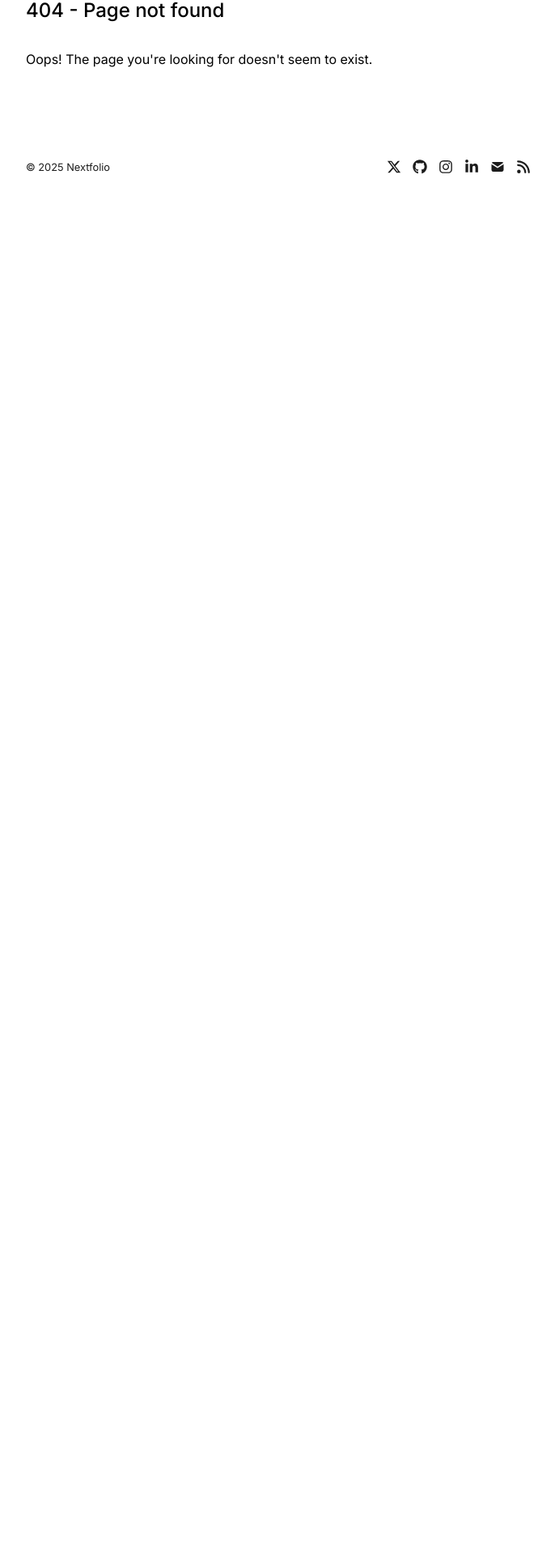
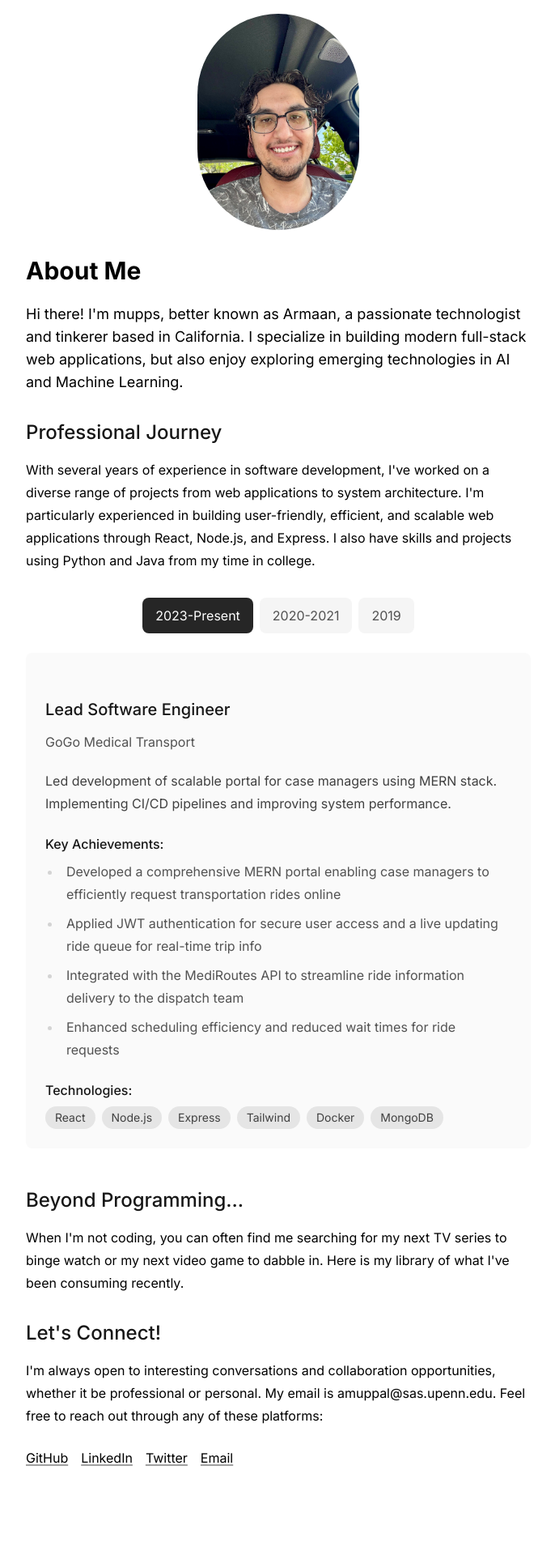
Before and after one commit to mupps/personal-website, a Next.js app: page /about in a window 1280 px wide. Before the commit this address had no page. Shown: the part 199-2119 px from the top of the page at 81% size, without its empty margins (296-982 px from the left). Before the commit the page ends 800 px from the top, so only its background shows below. Built offline with nearby package versions, Linux system fonts and the light colour scheme.

Commit message:
First Commit of personal website

```diff
--- /dev/null
+++ b/app/about/page.tsx
@@ -0,0 +1,141 @@
+"use client";
+import Image from "next/image";
+import { socialLinks, metaData } from "../lib/config";
+import React, { useState } from "react";
+import { workExperiences } from "./work-data";
+
+
+export default function AboutPage() {
+  const [selectedJob, setSelectedJob] = useState(0);
+  return (
+    <section className="max-w-3xl mx-auto">
+      <div className="mb-12">
+        <Image
+          src="/profile.png"
+          alt="Profile photo"
+          className="rounded-full bg-gray-100 block mt-5 mb-8 mx-auto grayscale-0"
+          unoptimized
+          width={200}
+          height={200}
+          priority
+        />
+        <h1 className="text-3xl font-bold mb-4">About Me</h1>
+        <div className="prose prose-neutral dark:prose-invert max-w-none">
+          <p className="text-lg mb-6">
+            Hi there! I'm {metaData.name}, better known as Armaan, a passionate technologist and tinkerer based in California.
+            I specialize in building modern full-stack web applications, but also enjoy exploring emerging technologies in AI and Machine Learning.
+          </p>
+
+          <h2 className="text-2xl font-semibold mt-8 mb-4">Professional Journey</h2>
+          <p className="mb-6">
+            With several years of experience in software development, I've worked on a diverse range of projects
+            from web applications to system architecture. I'm particularly experienced in building user-friendly,
+            efficient, and scalable web applications through React, Node.js, and Express. I also have skills and projects using Python and Java
+            from my time in college.
+          </p>
+
+          {/* Work Experience Section */}
+          <div className="mt-8 mb-12">
+            {/* Experience Tabs */}
+            <div className="flex justify-center gap-2 mb-6">
+              {workExperiences.map((exp, index) => (
+                <button
+                  key={index}
+                  onClick={() => setSelectedJob(index)}
+                  className={`px-4 py-2 rounded-lg transition-all duration-200 ${
+                    selectedJob === index
+                      ? 'bg-neutral-800 text-white dark:bg-white dark:text-neutral-800'
+                      : 'bg-neutral-100 text-neutral-600 hover:bg-neutral-200 dark:bg-neutral-800 dark:text-neutral-300'
+                  }`}
+                >
+                  {exp.period}
+                </button>
+              ))}
+            </div>
+
+            {/* Experience Details */}
+            <div className="bg-neutral-50 dark:bg-neutral-800/50 rounded-lg p-6 transition-all duration-300">
+              <div className="mb-4">
+                <h3 className="text-xl font-semibold">{workExperiences[selectedJob].title}</h3>
+                <p className="text-neutral-600 dark:text-neutral-400">{workExperiences[selectedJob].company}</p>
+              </div>
+
+              <p className="text-neutral-700 dark:text-neutral-300 mb-6">
+                {workExperiences[selectedJob].description}
+              </p>
+
+              <div className="mb-6">
+                <h4 className="font-semibold mb-2">Key Achievements:</h4>
+                <ul className="list-disc pl-5 space-y-1 text-neutral-600 dark:text-neutral-400">
+                  {workExperiences[selectedJob].achievements.map((achievement, index) => (
+                    <li key={index}>{achievement}</li>
+                  ))}
+                </ul>
+              </div>
+
+              <div>
+                <h4 className="font-semibold mb-2">Technologies:</h4>
+                <div className="flex flex-wrap gap-2">
+                  {workExperiences[selectedJob].technologies.map((tech, index) => (
+                    <span
+                      key={index}
+                      className="px-3 py-1 bg-neutral-200 dark:bg-neutral-700 rounded-full text-sm text-neutral-700 dark:text-neutral-300"
+                    >
+                      {tech}
+                    </span>
+                  ))}
+                </div>
+              </div>
+            </div>
+          </div>
+
+          <h2 className="text-2xl font-semibold mt-8 mb-4">Beyond Programming...</h2>
+          <p className="mb-6">
+            When I'm not coding, you can often find me searching for my next TV series to binge watch or my next video game to dabble in.
+            Here is my library of what I've been consuming recently.
+          </p>
+
+          <h2 className="text-2xl font-semibold mt-8 mb-4">Let's Connect!</h2>
+          <p className="mb-6">
+            I'm always open to interesting conversations and collaboration opportunities,
+            whether it be professional or personal. My email is {socialLinks.email.slice(7)}.
+            Feel free to reach out through any of these platforms:
+          </p>
+
+          <div className="flex gap-4 mt-6">
+            <a
+              href={socialLinks.github}
+              target="_blank"
+              rel="noopener noreferrer"
+              className="text-neutral-600 dark:text-neutral-400 hover:text-neutral-800 dark:hover:text-neutral-200"
+            >
+              GitHub
+            </a>
+            <a
+              href={socialLinks.linkedin}
+              target="_blank"
+              rel="noopener noreferrer"
+              className="text-neutral-600 dark:text-neutral-400 hover:text-neutral-800 dark:hover:text-neutral-200"
+            >
+              LinkedIn
+            </a>
+            <a
+              href={socialLinks.twitter}
+              target="_blank"
+              rel="noopener noreferrer"
+              className="text-neutral-600 dark:text-neutral-400 hover:text-neutral-800 dark:hover:text-neutral-200"
+            >
+              Twitter
+            </a>
+            <a
+              href={socialLinks.email}
+              className="text-neutral-600 dark:text-neutral-400 hover:text-neutral-800 dark:hover:text-neutral-200"
+            >
+              Email
+            </a>
+          </div>
+        </div>
+      </div>
+    </section>
+  );
+}
--- /dev/null
+++ b/app/about/work-data.tsx
@@ -0,0 +1,48 @@
+export interface WorkExperience {
+  title: string;
+  company: string;
+  period: string;
+  description: string;
+  achievements: string[];
+  technologies: string[];
+}
+
+export const workExperiences: WorkExperience[] = [
+  {
+    title: "Lead Software Engineer",
+    company: "GoGo Medical Transport",
+    period: "2023-Present",
+    description: "Led development of scalable portal for case managers using MERN stack. Implementing CI/CD pipelines and improving system performance.",
+    achievements: [
+      "Developed a comprehensive MERN portal enabling case managers to efficiently request transportation rides online",
+      "Applied JWT authentication for secure user access and a live updating ride queue for real-time trip info",
+      "Integrated with the MediRoutes API to streamline ride information delivery to the dispatch team",
+      "Enhanced scheduling efficiency and reduced wait times for ride requests"
+    ],
+    technologies: ["React", "Node.js", "Express", "Tailwind", "Docker", "MongoDB"]
+  },
+  {
+    title: "Software Engineer Intern",
+    company: "arr[DUDE]",
+    period: "2020-2021",
+    description: "Developed and maintained multiple client-facing applications. Worked closely with design team to implement responsive UI/UX solutions.",
+    achievements: [
+      "Collaborated with a dynamic team to develop a political-themed binary puzzle game, enhancing user engagement",
+      "Designed and implemented a secure login system using JWT authentication with e-mail signup",
+      "Deployed web services on AWS EC2 and Route53, ensuring high availability and scalability of the application"
+    ],
+    technologies: ["React", "Express", "MongoDB", "Angular", "AWS"]
+  },
+  {
+    title: "Computer Science Research Assistant",
+    company: "University of Pennsylvania",
+    period: "2019",
+    description: "Worked with Prof. Steve Zdancewic on the Verified LLVM (Vellvm) project to advance program reasoning techniques within the project.",
+    achievements: [
+      "Collaborated with team of PHD and Masters students weekly to discuss project progress and challenges",
+      "Designed and implemented OCaml test cases to validate LLVM intermediate representations and transformations",
+      "Enhanced framework reliability, strengthening program analysis tools within Penn Engineering"
+    ],
+    technologies: ["OCaml", "Git", "CLI", "Linux/Unix", "Emacs"]
+  }
+];
--- a/app/components/caption.tsx
+++ b/app/components/caption.tsx
@@ -1,5 +1,6 @@
 import Balancer from "react-wrap-balancer";
 import type { ReactNode } from "react";
+import React from "react";
 
 export function CaptionComponent({ children }: { children: ReactNode }) {
   return (
--- a/app/components/footer.tsx
+++ b/app/components/footer.tsx
@@ -9,7 +9,7 @@ import {
   FaLinkedinIn,
 } from "react-icons/fa6";
 import { TbMailFilled } from "react-icons/tb";
-import { metaData, socialLinks } from "app/lib/config";
+import { metaData, socialLinks } from "../lib/config";
 
 const YEAR = new Date().getFullYear();
 
@@ -26,12 +26,11 @@ function SocialLinks() {
     <div className="flex text-lg gap-3.5 float-right transition-opacity duration-300 hover:opacity-90">
       <SocialLink href={socialLinks.twitter} icon={FaXTwitter} />
       <SocialLink href={socialLinks.github} icon={FaGithub} />
-      <SocialLink href={socialLinks.instagram} icon={FaInstagram} />
       <SocialLink href={socialLinks.linkedin} icon={FaLinkedinIn} />
       <SocialLink href={socialLinks.email} icon={TbMailFilled} />
-      <a href="/rss.xml" target="_self">
+      {/* <a href="/rss.xml" target="_self">
         <FaRss />
-      </a>
+      </a> */}
     </div>
   );
 }
@@ -46,7 +45,7 @@ export default function Footer() {
         target="_blank"
         rel="noopener noreferrer"
       >
-        {metaData.title}
+        {metaData.name}
       </a>
       <style jsx>{`
         @media screen and (max-width: 480px) {
--- a/app/components/nav.tsx
+++ b/app/components/nav.tsx
@@ -1,11 +1,14 @@
 import Link from "next/link";
 import { ThemeSwitch } from "./theme-switch";
 import { metaData } from "../lib/config";
+import React from "react";
 
 const navItems = {
-  "/blog": { name: "Blog" },
+  // "/blog": { name: "Blog" },
+  "/": { name: "Home" },
+  "/about": { name: "About" },
   "/projects": { name: "Projects" },
-  "/photos": { name: "Photos" },
+  // "/photos": { name: "Photos" },
 };
 
 export function Navbar() {
--- a/app/components/tweet.tsx
+++ b/app/components/tweet.tsx
@@ -1,6 +1,7 @@
 import { getTweet } from "react-tweet/api";
 import { EmbeddedTweet, TweetNotFound, type TweetProps } from "react-tweet";
 import "./tweet.css";
+import React from "react";
 
 const TweetContent = async ({ id, components, onError }: TweetProps) => {
   let error;
--- a/app/layout.tsx
+++ b/app/layout.tsx
@@ -7,6 +7,7 @@ import { SpeedInsights } from "@vercel/speed-insights/next";
 import Footer from "./components/footer";
 import { ThemeProvider } from "./components/theme-switch";
 import { metaData } from "./lib/config";
+import React from "react";
 
 const inter = Inter({ subsets: ["latin"] });
 
@@ -52,7 +53,7 @@ export default function RootLayout({
   children: React.ReactNode;
 }) {
   return (
-    <html lang="en" className={`${inter.className}`}>
+    <html lang="en" suppressHydrationWarning className={`${inter.className}`}>
       <head>
         <link
           rel="alternate"
--- a/app/lib/config.ts
+++ b/app/lib/config.ts
@@ -1,16 +1,16 @@
 export const metaData = {
   baseUrl: "https://nextfolio-template.vercel.app/",
-  title: "Nextfolio",
-  name: "Sirius",
+  title: "mupps.info",
+  name: "mupps",
   ogImage: "/opengraph-image.png",
   description:
     "A clean, fast, and lightweight portfolio template built with Next.js, Vercel, and Tailwind CSS for optimal performance.",
 };
 
 export const socialLinks = {
-  twitter: "https://x.com/1tssirius",
-  github: "https://github.com/1msirius/Nextfolio",
+  twitter: "https://x.com/itsmupps",
+  github: "https://github.com/mupps",
   instagram: "https://www.instagram.com/",
-  linkedin: "https://www.linkedin.com/",
-  email: "mailto:example@gmail.com",
+  linkedin: "https://www.linkedin.com/in/amuppal18",
+  email: "mailto:amuppal@sas.upenn.edu",
 };
--- a/app/page.tsx
+++ b/app/page.tsx
@@ -1,45 +1,46 @@
 import Image from "next/image";
 import { socialLinks } from "./lib/config";
+import React from "react";
 
 export default function Page() {
   return (
     <section>
-      <a href={socialLinks.twitter} target="_blank">
+      <a href={socialLinks.linkedin} target="_blank">
         <Image
           src="/profile.png"
           alt="Profile photo"
-          className="rounded-full bg-gray-100 block lg:mt-5 mt-0 lg:mb-5 mb-10 mx-auto sm:float-right sm:ml-5 sm:mb-5 grayscale hover:grayscale-0"
+          className="rounded-full bg-gray-100 block lg:mt-5 mt-0 lg:mb-5 mb-10 mx-auto sm:float-right sm:ml-5 sm:mb-5 grayscale-0 hover:grayscale"
           unoptimized
           width={160}
           height={160}
           priority
         />
       </a>
-      <h1 className="mb-8 text-2xl font-medium">Portfolio template!</h1>
+      <h1 className="mb-8 text-2xl font-medium">Greetings! I'm Armaan.</h1>
       <div className="prose prose-neutral dark:prose-invert">
         <p>
-          A clean, fast, and lightweight portfolio template built with Next.js,
-          Vercel, and Tailwind CSS.
+          Thanks for stopping by! It's a work in progress, but this is where I try to
+          organize and centralize my thoughts, projects, work, and ideas.
         </p>
         <p>
-          Nextfolio has everything you need for a portfolio: MDX blog, SEO, RSS,
-          Atom & JSON feeds, analytics, Tweet & YouTube embeds, KaTeX and {""}
+          You can find more about me and some of my work experiences{" "}
           <a
-            target="_blank"
-            href="https://github.com/1msirius/Nextfolio?tab=readme-ov-file#features"
+            href="/about"
           >
-            more
+            here
           </a>
-          .
+          .{" "}👋
         </p>
         <p>
-          Nextfolio is{" "}
-          <a href={socialLinks.github} target="_blank">
-            open-source
-          </a>{" "}
-          and fully customizable, making it easy to add more features.
+          Take a look at my some of my favorite {" "}
+          <a
+            href="/projects"
+          >
+            projects
+          </a>
+          ! {" "}🤖
         </p>
-        <p>
+        {/* <p>
           <a
             href="https://vercel.com/new/clone?repository-url=https%3A%2F%2Fgithub.com%2F1msirius%2FNextfolio"
             target="_blank"
@@ -49,14 +50,7 @@ export default function Page() {
           your Nextfolio site with Vercel in minutes and follow the set up
           instructions in the{" "}
           <a href="/blog/getting-started">Getting Started</a> post.
-        </p>
-        <p>
-          Built and maintained by{" "}
-          <a href="https://imsirius.xyz/" target="_blank">
-            Sirius
-          </a>
-          .
-        </p>
+        </p> */}
       </div>
     </section>
   );
--- a/app/projects/page.tsx
+++ b/app/projects/page.tsx
@@ -10,7 +10,7 @@ export const metadata: Metadata = {
 export default function Projects() {
   return (
     <section>
-      <h1 className="mb-8 text-2xl font-medium">Projects</h1>
+      <h1 className="mb-8 text-2xl font-medium">Projects (WIP) </h1>
       <div>
         {projects.map((project, index) => (
           <Link
--- a/app/projects/project-data.tsx
+++ b/app/projects/project-data.tsx
@@ -7,15 +7,21 @@ export interface Project {
 
 export const projects: Project[] = [
   {
-    title: "Mithril AI",
-    year: 2024,
-    description: "Open science AI resarch lab",
-    url: "https://github.com/mithrilai",
+    title: "Guava",
+    year: 2022,
+    description: "Marketplace app for buying and selling products",
+    url: "https://github.com/mupps",
   },
   {
-    title: "OpenDeepLearning",
-    year: 2023,
-    description: "Open source AI education resources",
-    url: "https://opendeeplearning.xyz/",
+    title: "FIFA Stats App",
+    year: 2021,
+    description: "Comparing game stats in FIFA 2017 VS 2022",
+    url: "https://github.com/mupps",
+  },
+  {
+    title: "PennBook",
+    year: 2020,
+    description: "Facebook-style social media app",
+    url: "https://github.com/mupps",
   },
 ];
```
Also changed, not shown: public/profile.png.
